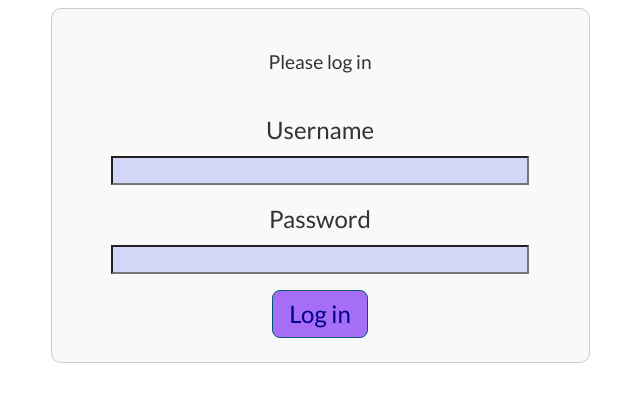
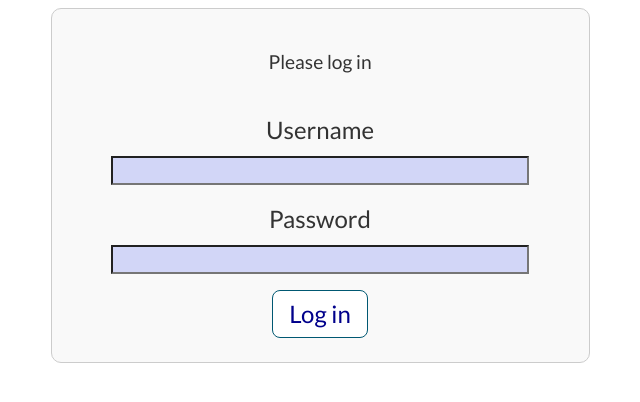
Before and after one commit to ShitalSapkota/employee_hr_app, a React (Vite) app: page / in a window 1280 px wide. Shown: the top 402 px of the page, without its empty margins (320-960 px from the left). Built offline with nearby package versions, Linux system fonts and the light colour scheme.

Commit message:
clearing and add media screen css

```diff
--- a/src/components/Button/Button.module.css
+++ b/src/components/Button/Button.module.css
@@ -72,8 +72,79 @@ button {
     outline: 4px auto #0095c3 none;
   }
 
-  @media (prefers-color-scheme: light) {
+  @media screen and (min-width: 600px) and (max-width: 1280px) {
     button {
-      background-color: #a66df6;
+      border-radius: 8px;
+      border: 1px solid #005872;
+      box-shadow: none;
+      padding: 0.3rem 1rem;
+      margin: 4px;
+      height: 3rem;
+      width: 6rem;
+      font-size: 1em;
+      font-weight: 500;
+      font-family: inherit;
+      background-color: #fff;
+      cursor: pointer;
+      color: darkblue;
+      transition: all 0.25s;
+    }
+
+    .btn.primary:hover {
+      border-color: #0095c3;
+      background-color: #0095c3;
+      color: #f9f9f9;
+    }
+
+    .btn:focus,
+    .btn:focus-visible {
+      outline: 4px auto #0095c3 none;
+    }
+
+    .btn.primary {
+      border: 1px solid #005872;
+    }
+
+    .btn.primary-bg {
+      background-color: #fff;
+      margin: 1rem 0 0 0;
+      margin-right: 1rem;
+      font-size: 0.8em;
+      width: 7rem;
+    }
+
+    .btn.primary-bg:hover {
+      background-color: #0095c3;
+      color: white;
+    }
+
+    .button-container {
+      display: flex;
+      justify-content: space-between;
+    }
+
+    .btn.secondary {
+      background: none;
+      border: none;
+      padding: 10px 10px;
+      cursor: pointer;
+      font-size: 16px;
+      text-decoration: none;
+    }
+
+    .btn.secondary:hover {
+      text-decoration: underline;
+    }
+
+    .btn.menu {
+      border: none;
+      background-color: #fff;
+      padding: 0.3rem 0.8rem;
+      width: 75px;
+    }
+
+    button:focus,
+    button:focus-visible {
+      outline: 4px auto #0095c3 none;
     }
   }
```
Also changed, not shown: src/components/Header/Header.module.css (+13 -13 lines).
